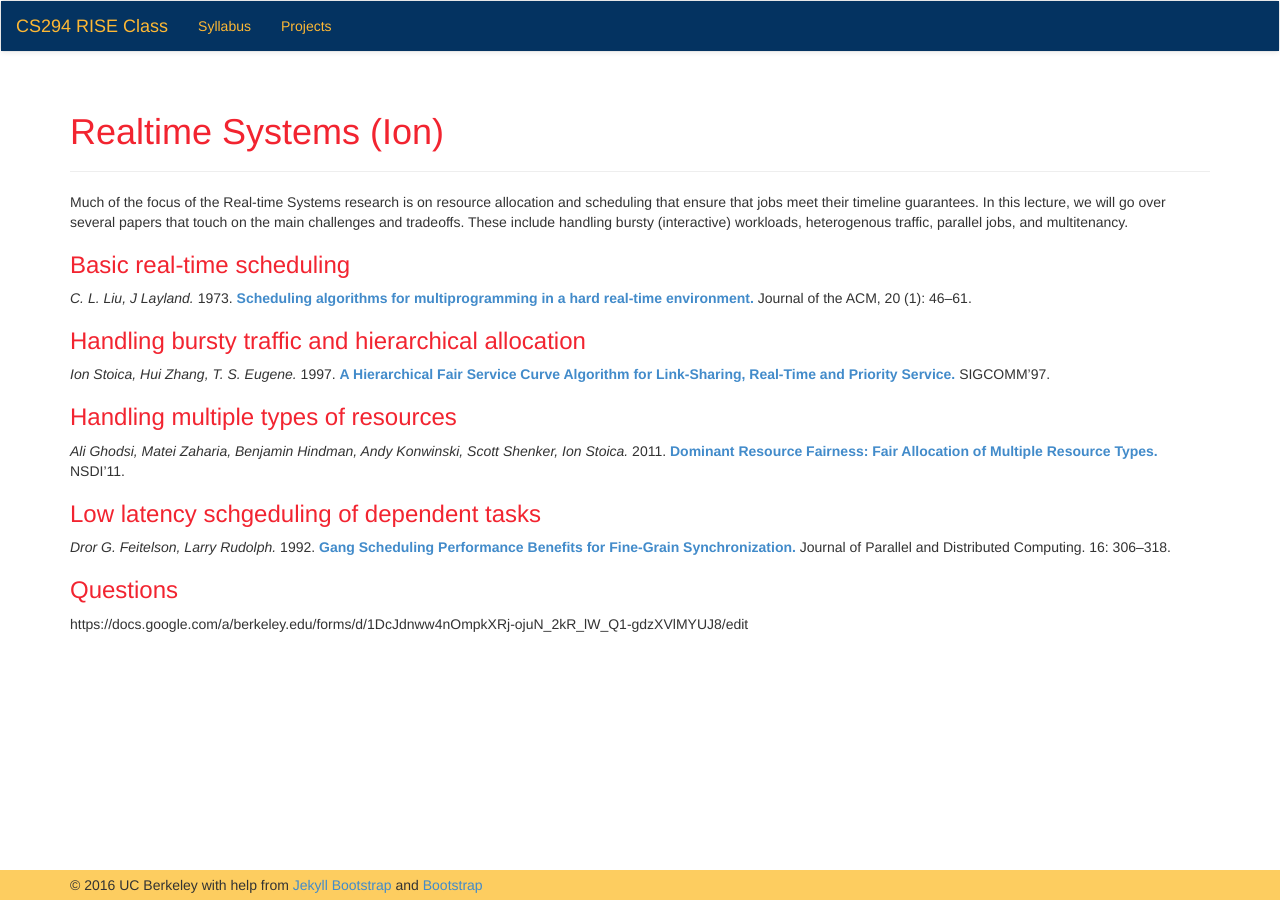
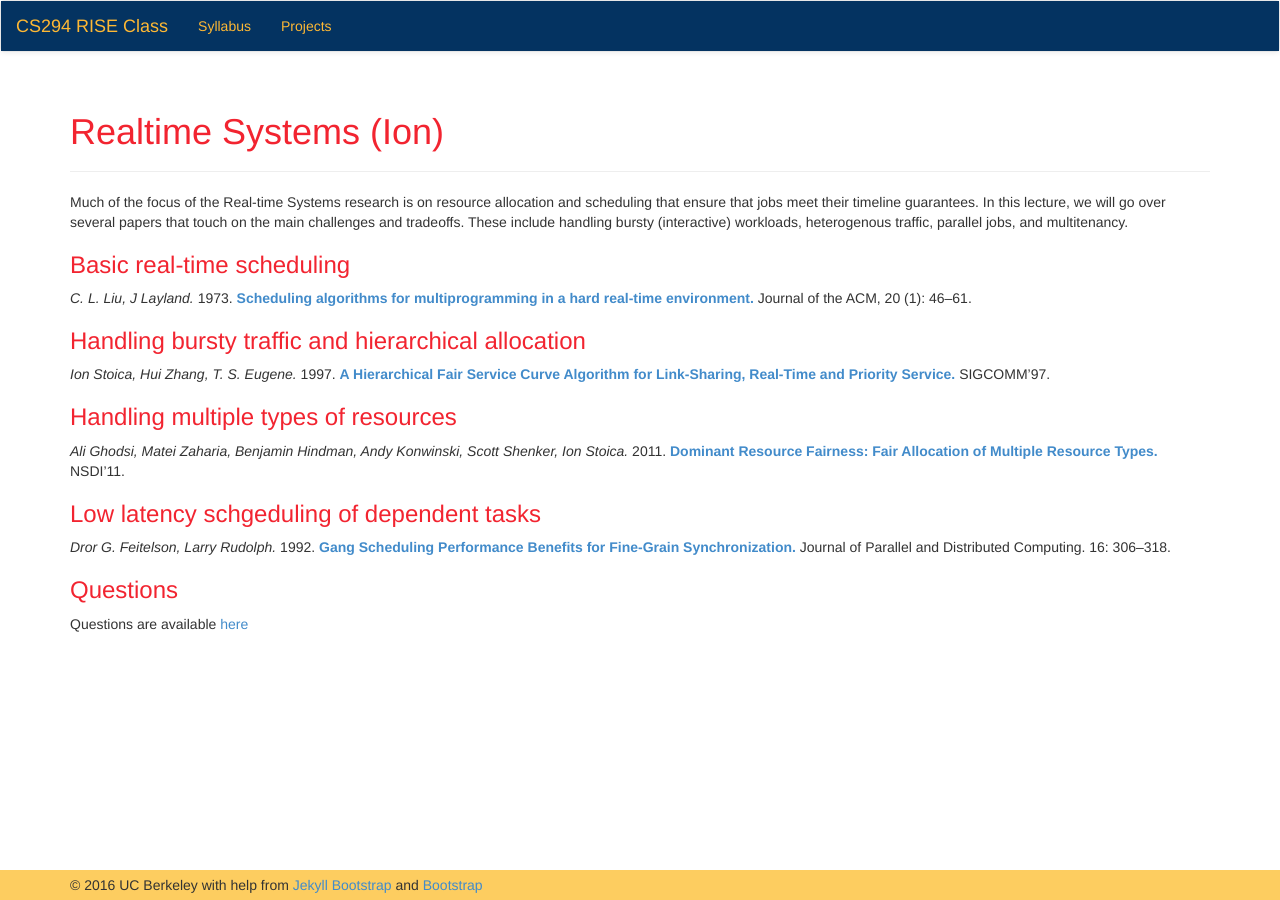
Before and after one commit to ucbrise/cs294-rise-fa16, a Jekyll site: the page built from realtime_systems.md, in a window 1280 px wide. Built offline with Jekyll 4.4.1, drawn with Linux system fonts in a browser that asks for light colours; nearby versions of some CDN libraries.

Commit message:
Updated survey url

```diff
--- a/realtime_systems.md
+++ b/realtime_systems.md
@@ -20,7 +20,7 @@ Much of the focus of the Real-time Systems research is on resource allocation an
 *Dror G. Feitelson, Larry Rudolph.* 1992. [**Gang Scheduling Performance Benefits for Fine-Grain Synchronization.**](http://citeseerx.ist.psu.edu/viewdoc/summary?doi=10.1.1.79.7070) Journal of Parallel and Distributed Computing. 16: 306–318.
 
 ### Questions
-https://docs.google.com/a/berkeley.edu/forms/d/1DcJdnww4nOmpkXRj-ojuN_2kR_lW_Q1-gdzXVlMYUJ8/edit
+Questions are available [here](https://goo.gl/forms/bWfRhOm37KkZ73Ft1)
 
 <!--
 ![ML-Lifecycle](assets/images/ml-lifecycle.jpg){:width="400px"}
```
